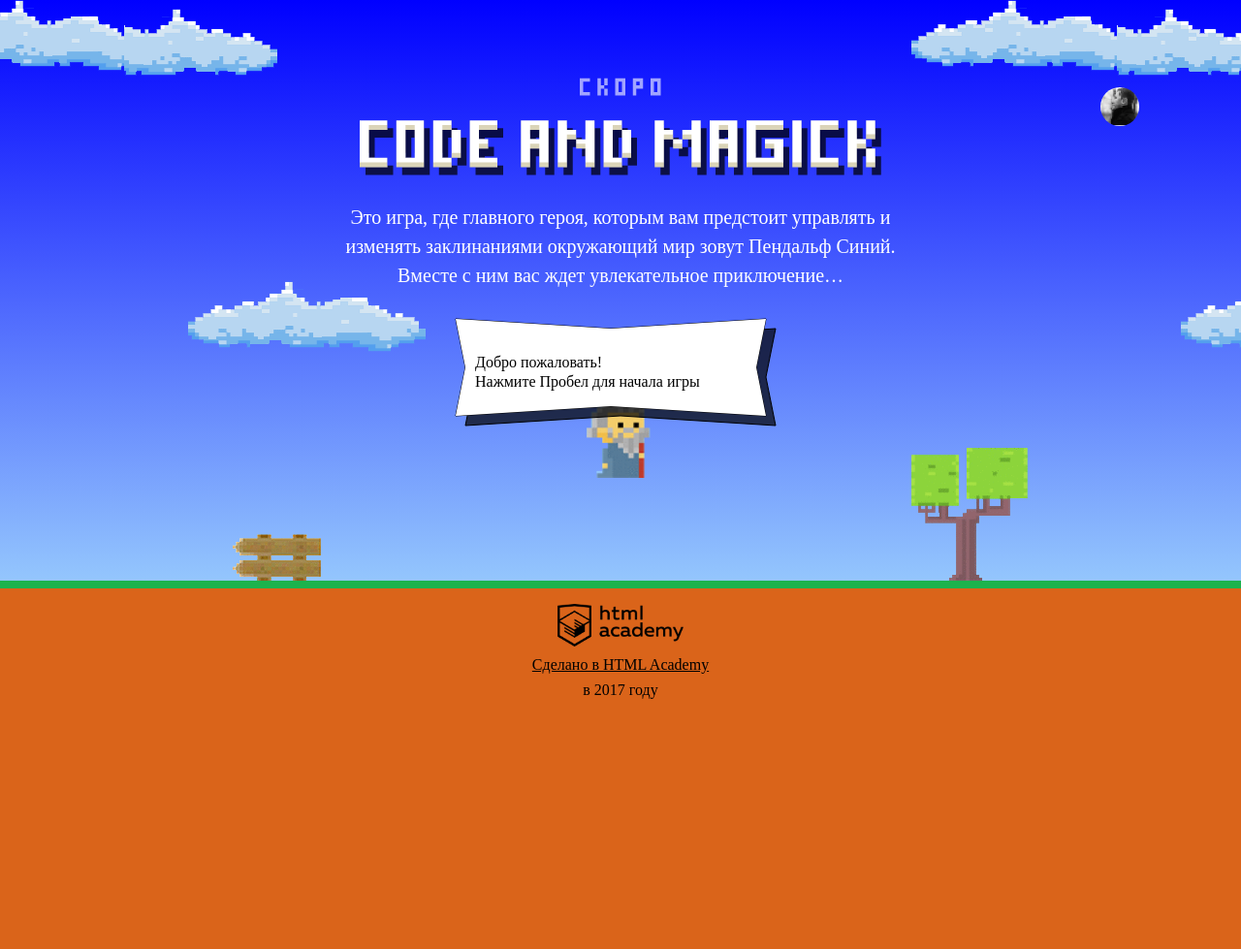
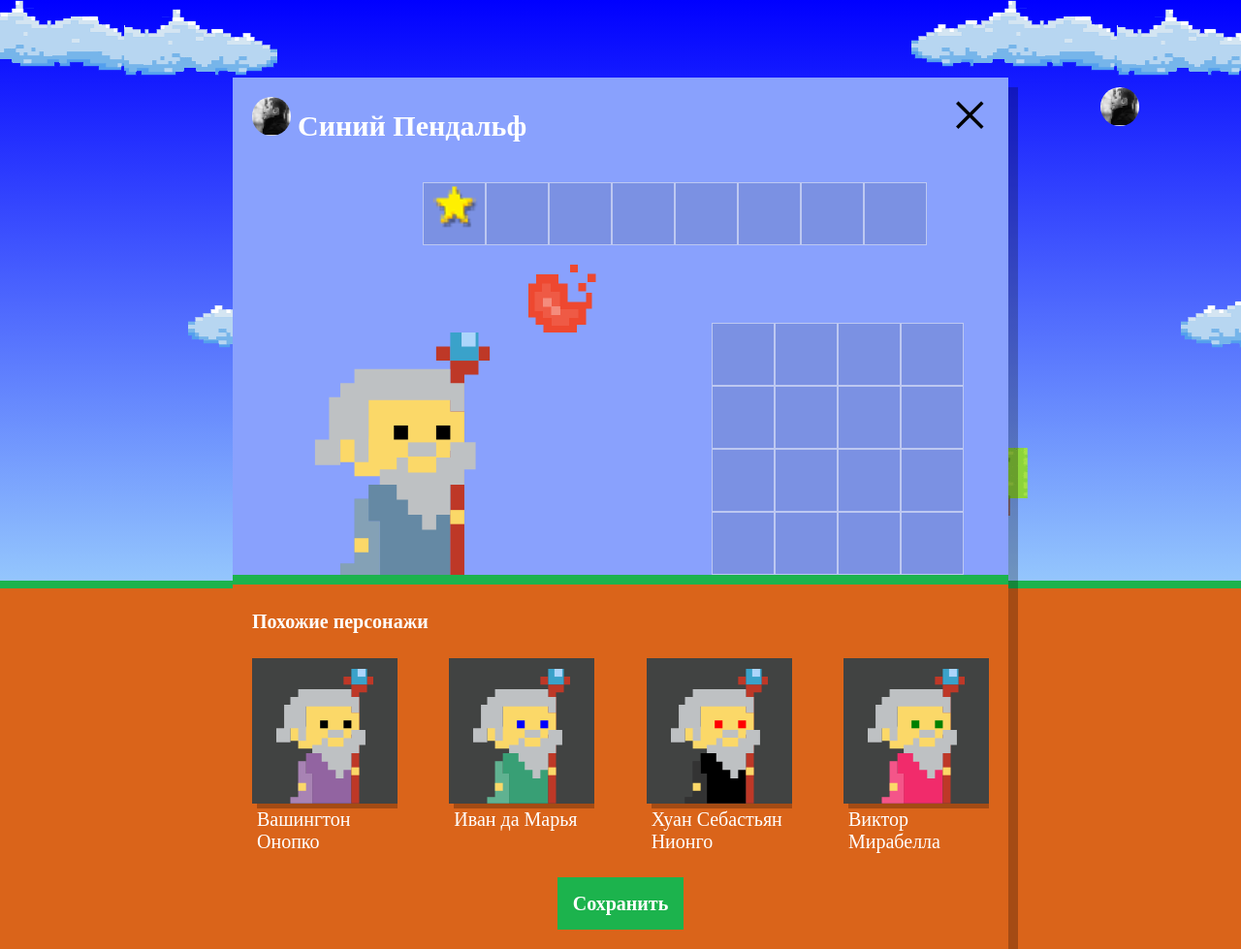
Before and after one commit to mech-master/908421-code-and-magick-18, a website: page index.html in a window 1280 px wide. Shown: the whole page at 97% size. Before the commit the page ends 800 px from the top, so only its background shows below. Drawn offline with Linux system fonts and the light colour scheme; a web font is replaced by a local one.

Commit message:
Create a game setup handler and wizard list

```diff
--- a/index.html
+++ b/index.html
@@ -201,6 +201,7 @@
     return height * 1 / 3;
   }
 </script>
+<script src="js/setup.js"></script>
 <script src="js/stat.js"></script>
 <script src="js/game.js"></script>
 
--- /dev/null
+++ b/js/setup.js
@@ -0,0 +1,90 @@
+// файл setup.js
+'use strict';
+
+var setupSection = document.querySelector('.setup');
+setupSection.classList.remove('hidden');
+
+var WIZARD_NAMES = ['Иван',
+  'Хуан Себастьян',
+  'Мария',
+  'Кристоф',
+  'Виктор',
+  'Юлия',
+  'Люпита',
+  'Вашингтон'
+];
+
+var WISARD_SURNAMES = ['да Марья',
+  'Верон',
+  'Мирабелла',
+  'Вальц',
+  'Онопко',
+  'Топольницкая',
+  'Нионго',
+  'Ирвинг'
+];
+
+var WIZARD_COAT_COLORS = ['rgb(101, 137, 164)',
+  'rgb(241, 43, 107)',
+  'rgb(146, 100, 161)',
+  'rgb(56, 159, 117)',
+  'rgb(215, 210, 55)',
+  'rgb(0, 0, 0)'
+];
+
+var WIZARD_EYES_COLORS = ['black',
+  'red',
+  'blue',
+  'yellow',
+  'green'
+];
+
+var getRandomItem = function (featureList) {
+  var currentIndex = Math.round(Math.random() * (featureList.length - 1));
+  var currentValue = featureList[currentIndex];
+  featureList.splice(currentIndex, 1);
+  return currentValue;
+};
+
+var generateWisardFeatures = function (names, surnames, coatColors, eyesColors) {
+  var wisardList = [];
+  var generatorWizardNames = names.slice();
+  var generatorWizardSurnames = surnames.slice();
+  var generatorWizardCoatColors = coatColors.slice();
+  var generatorWizardEyesColor = eyesColors.slice();
+
+  for (var i = 0; i < 4; i++) {
+    var currentWizardFeatures = {};
+    currentWizardFeatures.name = getRandomItem(generatorWizardNames) + ' ' + getRandomItem(generatorWizardSurnames);
+    currentWizardFeatures.coatColor = getRandomItem(generatorWizardCoatColors);
+    currentWizardFeatures.eyesColor = getRandomItem(generatorWizardEyesColor);
+
+    wisardList.push(currentWizardFeatures);
+  }
+
+  return wisardList;
+};
+
+var wizardList = generateWisardFeatures(WIZARD_NAMES, WISARD_SURNAMES, WIZARD_COAT_COLORS, WIZARD_EYES_COLORS);
+
+var setupSimilarList = document.querySelector('.setup-similar-list');
+var similarWizardTemplate = document.querySelector('#similar-wizard-template').content.querySelector('.setup-similar-item');
+var fragment = document.createDocumentFragment();
+
+var createNewWizard = function (template, features) {
+  var newWizard = template.cloneNode(true);
+  newWizard.querySelector('.setup-similar-label').textContent = features.name;
+  newWizard.querySelector('.wizard-coat').setAttribute('fill', features.coatColor);
+  newWizard.querySelector('.wizard-eyes').setAttribute('fill', features.eyesColor);
+  return newWizard;
+};
+
+var fillWizardList = function (documentFragment, featureList) {
+  for (var j = 0; j < wizardList.length; j++) {
+    documentFragment.appendChild(createNewWizard(similarWizardTemplate, featureList[j]));
+  }
+  return documentFragment;
+};
+
+setupSimilarList.appendChild(fillWizardList(fragment, wizardList));
+document.querySelector('.setup-similar').classList.remove('hidden');
```
